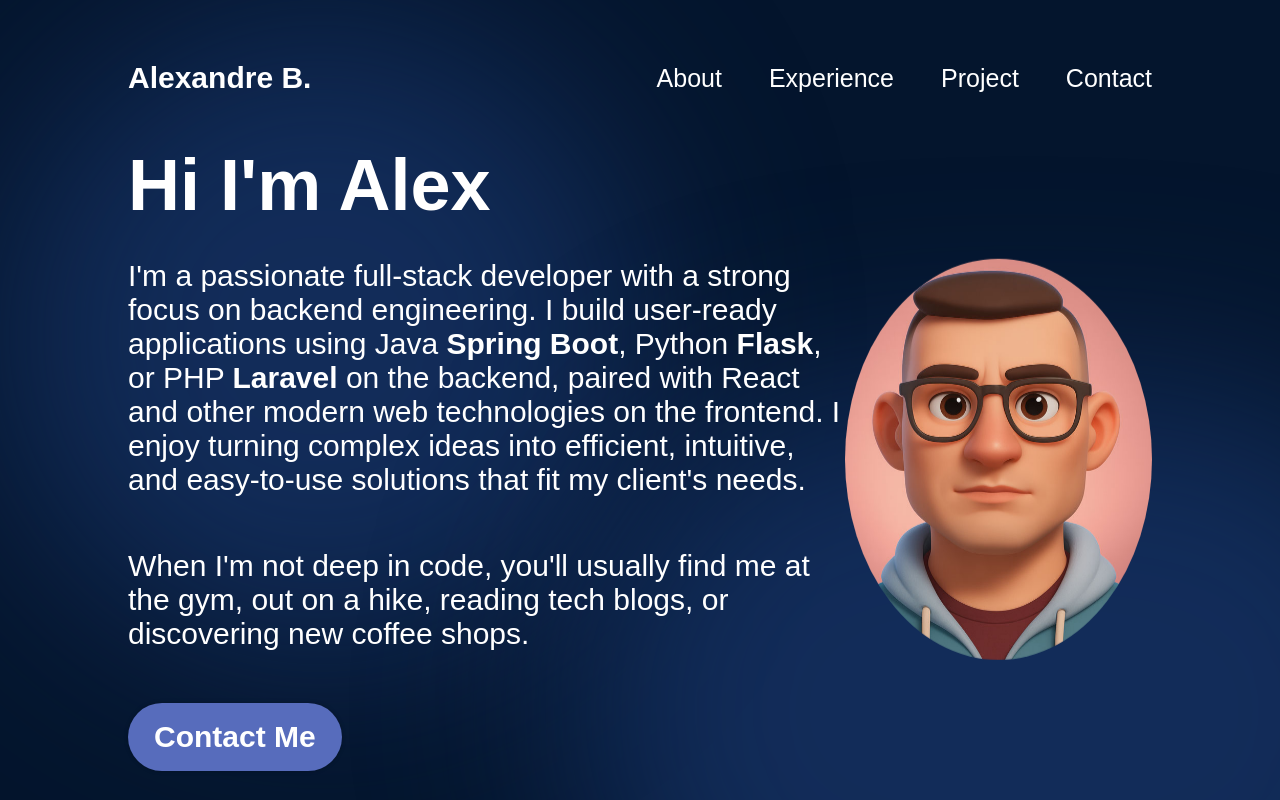
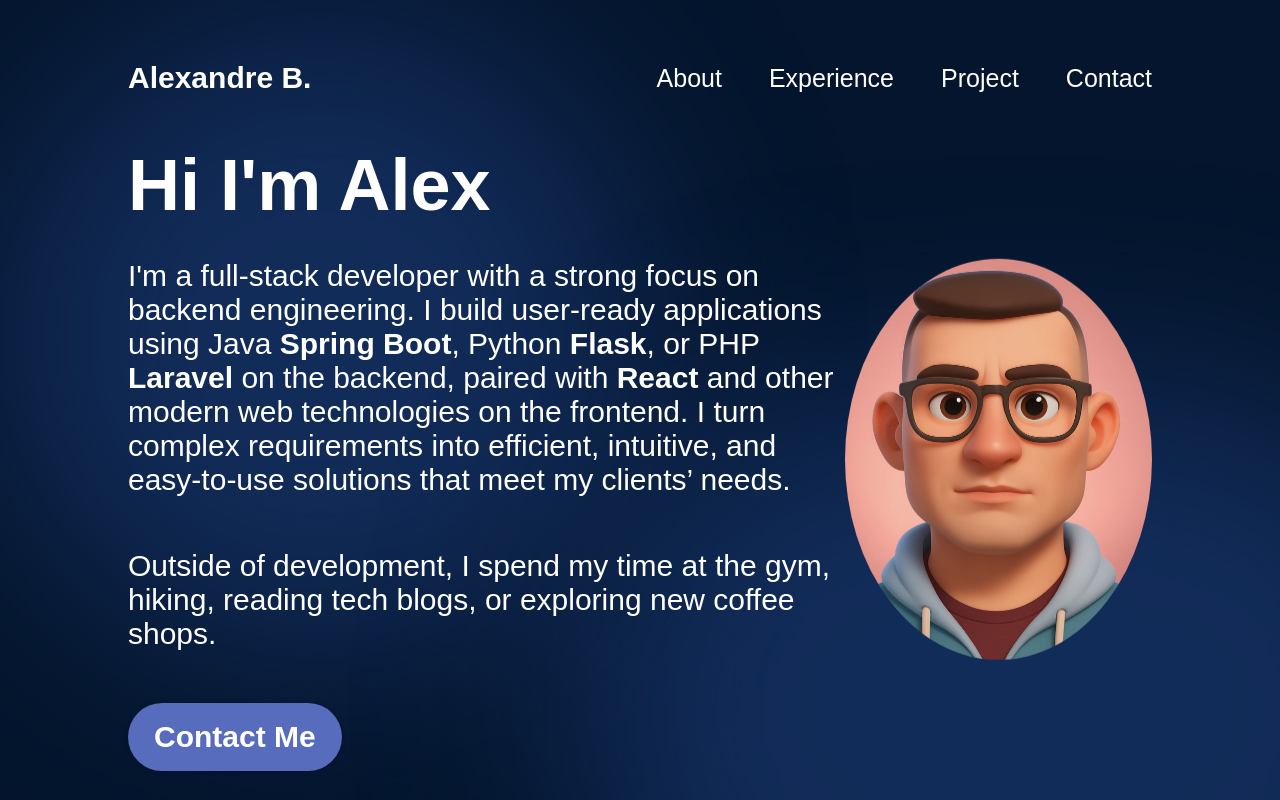
Before and after one commit to alexbalak21/Portofolio-React, a React (Vite) app: page / in a window 1280 px wide. Shown: the top 800 px of the page. Built offline with nearby package versions, Linux system fonts and the light colour scheme.

Commit message:
changed the hero description

```diff
--- a/src/components/Hero.jsx
+++ b/src/components/Hero.jsx
@@ -8,16 +8,18 @@
         <h1 className="hero__title">Hi I'm Alex</h1>
 
         <p className="hero__description">
-          I'm a passionate full‑stack developer with a strong focus on backend engineering. I build
-          user‑ready applications using Java <b>Spring Boot</b>, Python <b>Flask</b>, or PHP{" "}
-          <b>Laravel</b> on the backend, paired with React and other modern web technologies on the
-          frontend. I enjoy turning complex ideas into efficient, intuitive, and easy‑to‑use
-          solutions that fit my client's needs.
+          I'm a full‑stack developer with a strong focus on backend engineering. I build user‑ready
+          applications using Java <b>Spring Boot</b>, Python <b>Flask</b>, or PHP <b>Laravel</b> on
+          the backend, paired with <b>React</b> and other modern web technologies on the frontend. I
+          turn complex requirements into efficient, intuitive, and easy‑to‑use solutions that meet
+          my clients’ needs.
         </p>
+
         <p className="hero__description">
-          When I'm not deep in code, you'll usually find me at the gym, out on a hike, reading tech
-          blogs, or discovering new coffee shops.
+          Outside of development, I spend my time at the gym, hiking, reading tech blogs, or
+          exploring new coffee shops.
         </p>
+
         <a href="mailto:mymail@email.com" className="hero__contactBtn">
           Contact Me
         </a>
```
